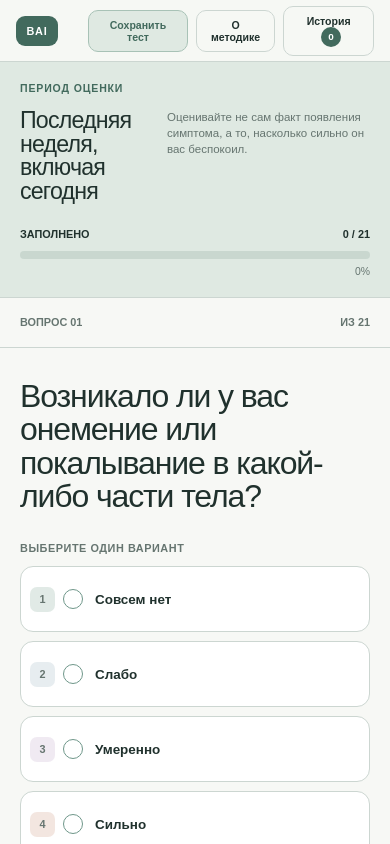
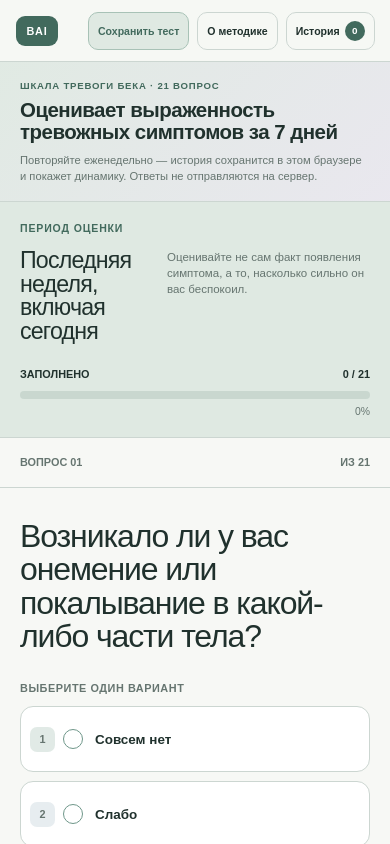
Before and after one commit to ivashkov2022-droid/shkala-trevogi-beka, a React (Vite) app: page / in a window 390 px wide. Shown: the top 844 px of the page. Built offline with nearby package versions, Linux system fonts and the light colour scheme.

Commit message:
Improve mobile test introduction

```diff
--- a/src/App.tsx
+++ b/src/App.tsx
@@ -172,7 +172,14 @@ export default function Home() {
       </header>
 
       {screen === "test" && (
-        <div className="test-layout">
+        <>
+          <section className="mobile-intro" aria-label="О тесте">
+            <p className="micro-label">Шкала тревоги Бека · 21 вопрос</p>
+            <h1>Оценивает выраженность тревожных симптомов за 7 дней</h1>
+            <p>Повторяйте еженедельно — история сохранится в этом браузере и покажет динамику. Ответы не отправляются на сервер.</p>
+          </section>
+
+          <div className="test-layout">
           <aside className="test-sidebar">
             <div className="sidebar-copy">
               <p className="micro-label">Период оценки</p>
@@ -244,7 +251,8 @@ export default function Home() {
               </button>
             </div>
           </section>
-        </div>
+          </div>
+        </>
       )}
 
       {screen === "result" && (
--- a/src/styles.css
+++ b/src/styles.css
@@ -49,6 +49,7 @@ button { color: inherit; font: inherit; }
 .header-actions button:hover { background: var(--sage-100); border-color: var(--sage-300); }
 .header-actions b { display: inline-flex; min-width: 20px; height: 20px; align-items: center; justify-content: center; margin-left: 5px; border-radius: 10px; background: var(--sage-700); color: var(--white); font-size: .62rem; }
 .header-actions .save-header-button { background: var(--sage-100); border-color: var(--sage-300); color: var(--sage-700); }
+.mobile-intro { display: none; }
 
 .test-layout { min-height: calc(100vh - 72px); display: grid; grid-template-columns: minmax(310px, 30%) 1fr; }
 .test-sidebar { padding: 46px 34px 30px; background: var(--sage-100); border-right: 1px solid var(--line); display: flex; flex-direction: column; }
@@ -197,6 +198,10 @@ button { color: inherit; font: inherit; }
 
 @media (max-width: 920px) {
   .header-purpose { display: none; }
+  .mobile-intro { display: block; padding: 20px 28px 18px; border-bottom: 1px solid var(--line); background: linear-gradient(135deg, rgba(223,233,226,.9), rgba(232,228,239,.75)); }
+  .mobile-intro .micro-label { margin-bottom: 8px; font-size: .6rem; }
+  .mobile-intro h1 { max-width: 560px; margin: 0; font-size: 1.4rem; line-height: 1.1; font-weight: 580; letter-spacing: -.025em; }
+  .mobile-intro > p:not(.micro-label) { max-width: 650px; margin: 10px 0 0; color: var(--muted); font-size: .72rem; line-height: 1.42; }
   .test-layout { grid-template-columns: 1fr; }
   .test-sidebar { padding: 25px 28px; border-right: 0; border-bottom: 1px solid var(--line); }
   .sidebar-copy h1 { font-size: 2rem; }
@@ -211,7 +216,11 @@ button { color: inherit; font: inherit; }
 @media (max-width: 640px) {
   .assessment-header { min-height: 62px; padding: 0 16px; }
   .test-name > span:last-child { display: none; }
-  .header-actions button { padding: 8px 9px; font-size: .66rem; }
+  .header-actions button { min-height: 38px; padding: 8px 9px; display: inline-flex; align-items: center; justify-content: center; white-space: nowrap; font-size: .66rem; }
+  .header-actions button:last-child b { flex: 0 0 20px; margin-left: 5px; }
+  .mobile-intro { padding: 18px 20px 16px; }
+  .mobile-intro h1 { max-width: 330px; margin: 0; font-size: 1.28rem; line-height: 1.08; font-weight: 580; letter-spacing: -.025em; }
+  .mobile-intro > p:not(.micro-label) { max-width: 520px; margin: 10px 0 0; color: var(--muted); font-size: .7rem; line-height: 1.42; }
   .test-layout { min-height: calc(100vh - 62px); }
   .test-sidebar { padding: 20px; }
   .sidebar-copy { display: grid; grid-template-columns: .65fr 1fr; gap: 15px; align-items: start; }
```
